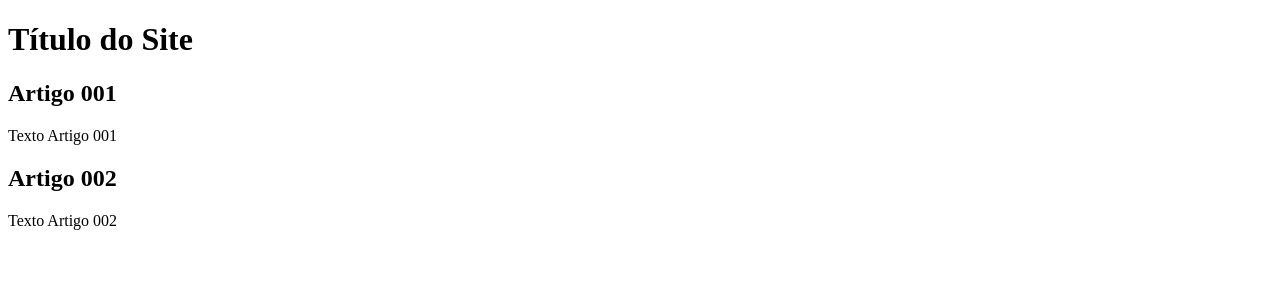
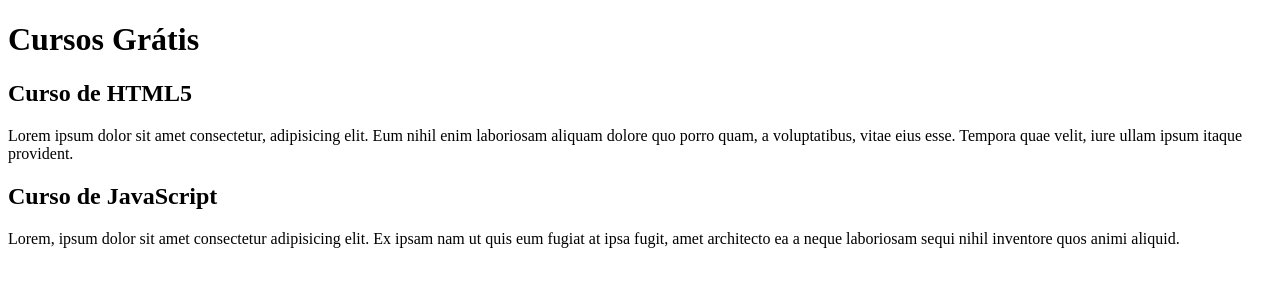
Before and after one commit to lucasfdcarvalho/projeto-site, a plain HTML site: page index.html in a window 1280 px wide. Drawn offline with Linux system fonts and the light colour scheme.

Commit message:
comecei a escrever o conteúdo

```diff
--- a/index.html
+++ b/index.html
@@ -8,16 +8,16 @@
 <body>
     <main>
         <header>
-            <h1>Título do Site</h1>
+            <h1>Cursos Grátis</h1>
         </header>
         <article>
-            <h2>Artigo 001</h2>
-            <p>Texto Artigo 001</p>
+            <h2>Curso de HTML5</h2>
+            <p>Lorem ipsum dolor sit amet consectetur, adipisicing elit. Eum nihil enim laboriosam aliquam dolore quo porro quam, a voluptatibus, vitae eius esse. Tempora quae velit, iure ullam ipsum itaque provident.</p>
         </article>
 
         <article>
-            <h2>Artigo 002</h2>
-            <p>Texto Artigo 002</p>
+            <h2>Curso de JavaScript</h2>
+            <p>Lorem, ipsum dolor sit amet consectetur adipisicing elit. Ex ipsam nam ut quis eum fugiat at ipsa fugit, amet architecto ea a neque laboriosam sequi nihil inventore quos animi aliquid.</p>
         </article>
     </main>
 </body>
```
